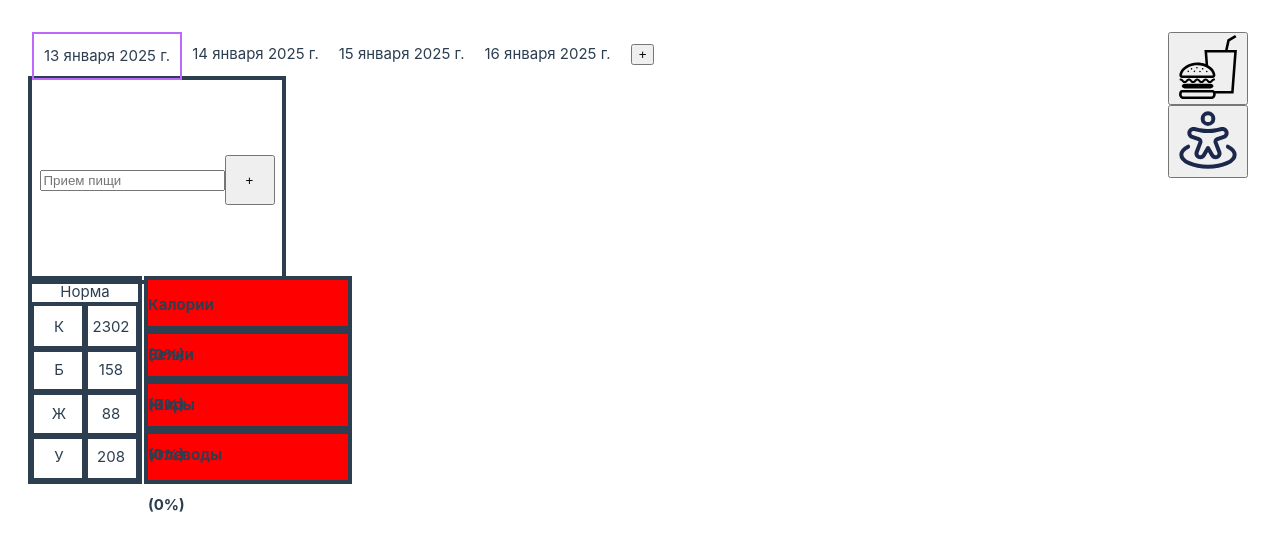
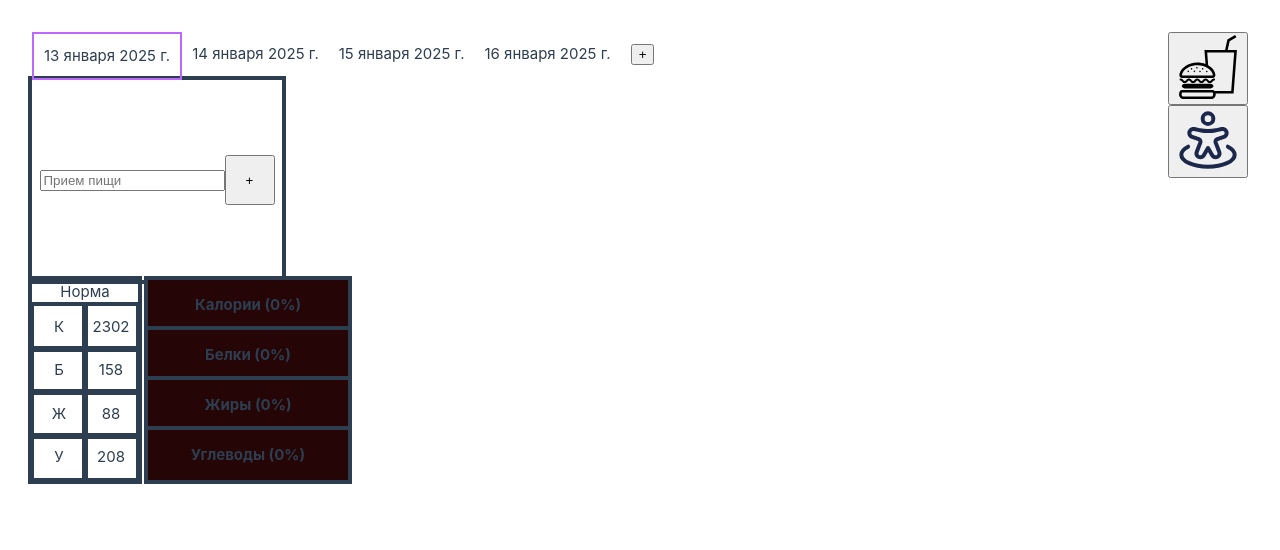
Before and after one commit to AbobaShlepa/calories, a Vue app: page / in a window 1280 px wide. Shown: the top 550 px of the page. Built offline with nearby package versions, Linux system fonts and the light colour scheme; the HTML template or start-up script is replaced by a standard one.

Commit message:
Made charts better

```diff
--- a/src/components/ParametersCalculator.vue
+++ b/src/components/ParametersCalculator.vue
@@ -1,7 +1,6 @@
 <script setup lang='ts'>
 import usePersonsStore from '@/stores/persons';
 import { storeToRefs } from 'pinia';
-import { ref } from 'vue';
 
 const personStore = usePersonsStore();
 const { calories, protein, fat, carbs } = storeToRefs(personStore);
--- a/src/components/stats/NutritionChart.vue
+++ b/src/components/stats/NutritionChart.vue
@@ -31,22 +31,23 @@ const percentages = computed(() => {
 <template>
   <div class="chart">
     <div class="item">
-      <div class="item-fill calories" :style="{ width: percentages.calories + '%' }">Калории ({{ percentages.calories
-        }}%)
+      <div class="text">Калории ({{ percentages.calories }}%)</div>
+      <div class="item-fill calories" :style="{ width: percentages.calories + '%' }">
       </div>
     </div>
     <div class="item">
-      <div class="item-fill protein" :style="{ width: percentages.proteins + '%' }">Белки ({{ percentages.proteins }}%)
+      <div class="text">Белки ({{ percentages.proteins }}%)</div>
+      <div class="item-fill protein" :style="{ width: percentages.proteins + '%' }">
       </div>
     </div>
     <div class="item">
+      <div class="text">Жиры ({{ percentages.fat }}%)</div>
       <div class="item-fill fat" :style="{ width: percentages.fat + '%' }">
-        Жиры ({{ percentages.fat }}%)
       </div>
     </div>
     <div class="item">
+      <div class="text">Углеводы ({{ percentages.carbs }}%)</div>
       <div class="item-fill carbs" :style="{ width: percentages.carbs + '%' }">
-        Углеводы ({{ percentages.carbs }}%)
       </div>
     </div>
   </div>
@@ -57,14 +58,22 @@ const percentages = computed(() => {
   outline: #2c3e50 4px solid;
   width: 200px;
   height: 50px;
-  background-color: red;
+  background-color: #250505;
+  text-align: center;
+  line-height: 50px;
+  font-weight: bolder;
+  position: relative;
+  display: grid;
+}
+
+.text {
+  z-index: 1;
+  font-weight: bold;
 }
 
 .item-fill {
   height: 50px;
-  text-align: center;
-  line-height: 50px;
-  font-weight: bolder;
+  position: absolute;
 }
 
 .fat,
```
